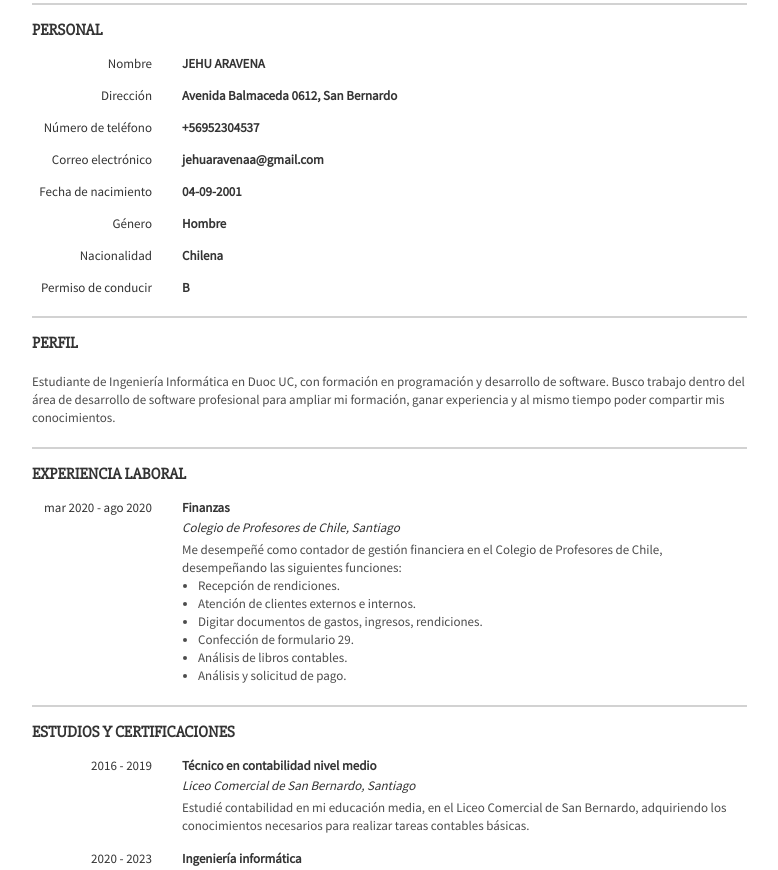
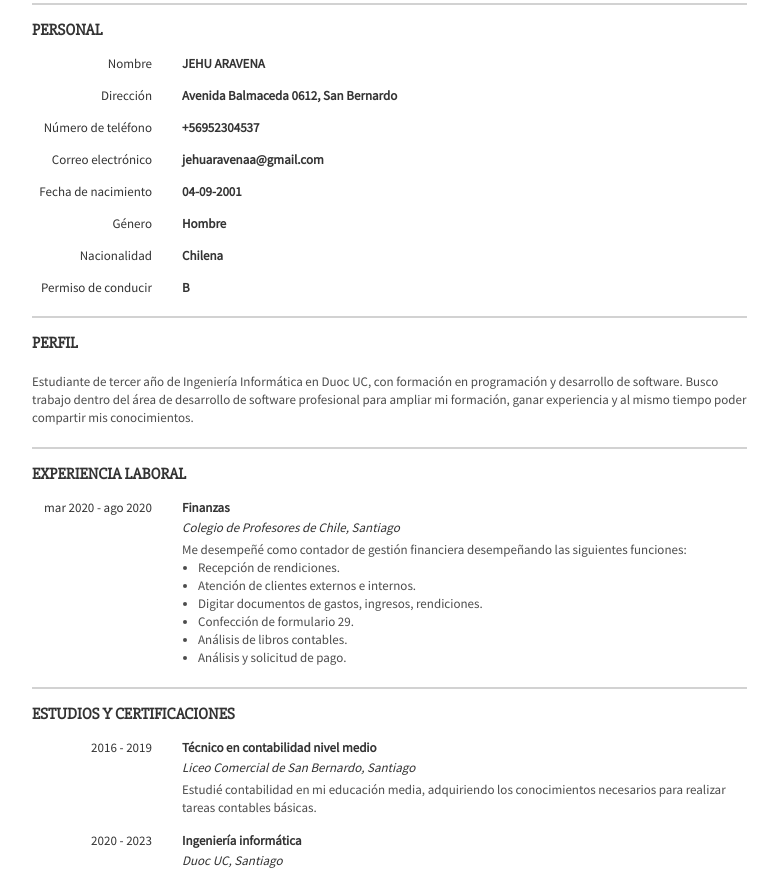
Before and after one commit to Ech-Dev/jehu.github.io, a plain HTML site: page index.html in a window 1280 px wide. Shown: the part 84-954 px from the top of the page, without its empty margins (8-786 px from the left). Drawn offline with Linux system fonts and the light colour scheme.

Commit message:
Update index.html

```diff
--- a/index.html
+++ b/index.html
@@ -132,7 +132,7 @@
                 </h2>
             </div>
             <div class="section--content section--content-single-textarea">
-                <p>Estudiante de Ingeniería Informática en Duoc UC, con formación en programación y desarrollo de software. Busco trabajo dentro del área de desarrollo de software profesional para ampliar mi formación, ganar experiencia y al mismo tiempo poder compartir mis conocimientos.</p>
+                <p>Estudiante de tercer año de Ingeniería Informática en Duoc UC, con formación en programación y desarrollo de software. Busco trabajo dentro del área de desarrollo de software profesional para ampliar mi formación, ganar experiencia y al mismo tiempo poder compartir mis conocimientos.</p>
             </div>
         </div>
         <div class="section">
@@ -157,7 +157,7 @@
                         </div>
                     </div>
                     <div class="section--content">
-                        <p>Me desempeñé como contador de gestión financiera en el Colegio de Profesores de Chile, desempeñando las siguientes funciones:</p>
+                        <p>Me desempeñé como contador de gestión financiera desempeñando las siguientes funciones:</p>
                         <ul>
                             <li>Recepción de rendiciones.</li>
                             <li>Atención de clientes externos e internos.</li>
@@ -190,7 +190,7 @@
                         </div>
                     </div>
                     <div class="section--content">
-                        <p>Estudié contabilidad en mi educación media, en el Liceo Comercial de San Bernardo, adquiriendo los conocimientos necesarios para realizar tareas contables básicas.</p>
+                        <p>Estudié contabilidad en mi educación media, adquiriendo los conocimientos necesarios para realizar tareas contables básicas.</p>
                     </div>
                 </li>
                 <li class="section--item">
```
